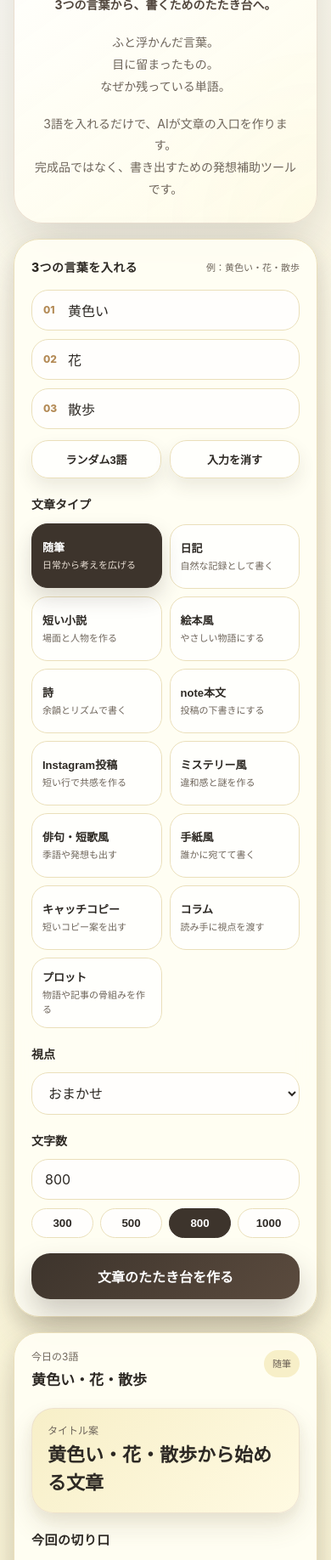
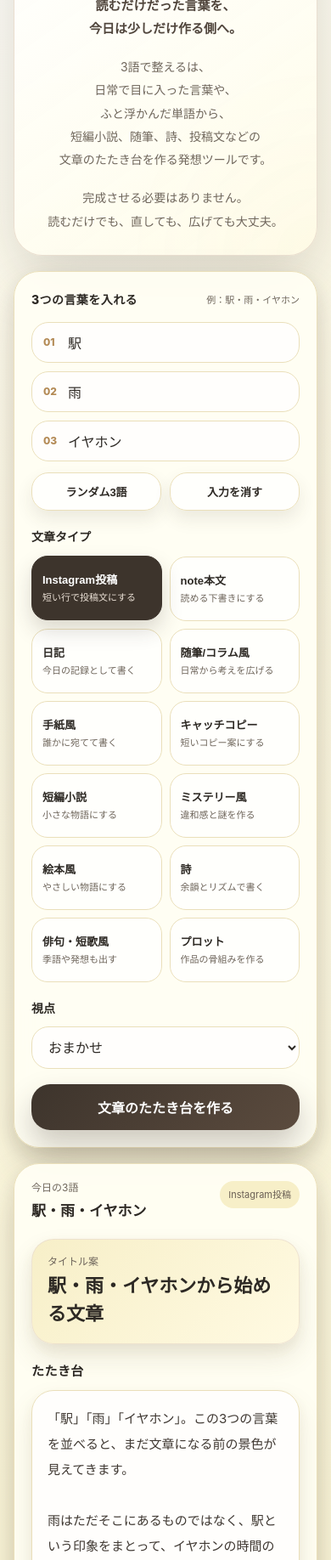
Before and after one commit to aoki219-stack/3go-de-totonou-netlify, a website: page index.html in a window 390 px wide. Shown: the part 164-2000 px from the top of the page at 85% size. Drawn offline with Linux system fonts and the light colour scheme.

Commit message:
Update index.html

```diff
--- a/index.html
+++ b/index.html
@@ -72,16 +72,18 @@
 
     .tagline {
       margin:0;
-      font-size:14px;
+      font-size:15px;
       color:#51463d;
-      font-weight:650;
+      font-weight:700;
+      line-height:1.8;
     }
 
     .lead {
       margin:18px auto 0;
       font-size:14px;
       color:var(--sub);
-      max-width:350px;
+      max-width:360px;
+      line-height:1.95;
     }
 
     .panel {
@@ -220,29 +222,6 @@
       margin-bottom:8px;
     }
 
-    .length-row {
-      display:grid;
-      grid-template-columns:repeat(4,1fr);
-      gap:8px;
-      margin-top:10px;
-    }
-
-    .length-btn {
-      border:1px solid var(--thin);
-      border-radius:999px;
-      background:rgba(255,255,255,.72);
-      padding:9px 4px;
-      font-weight:800;
-      cursor:pointer;
-      color:var(--ink);
-    }
-
-    .length-btn.active {
-      background:var(--deep);
-      color:white;
-      border-color:var(--deep);
-    }
-
     .main-btn {
       width:100%;
       margin-top:18px;
@@ -359,14 +338,6 @@
       letter-spacing:.03em;
     }
 
-    .body-text {
-      margin:0;
-      font-size:14px;
-      color:#4f473f;
-      line-height:1.95;
-      white-space:pre-line;
-    }
-
     .draft {
       border:1px solid var(--thin);
       border-radius:26px;
@@ -382,20 +353,34 @@
       box-shadow:0 16px 30px rgba(120,98,58,.13),0 6px 14px rgba(120,98,58,.06);
     }
 
-    .alt-list {
+    .hint-box {
+      border:1px solid var(--thin);
+      border-radius:24px;
+      background:rgba(255,255,255,.65);
+      padding:15px;
       display:grid;
-      gap:8px;
-      margin-top:8px;
+      gap:10px;
     }
 
-    .alt-item {
-      border:1px solid var(--thin);
-      border-radius:18px;
-      background:rgba(255,255,255,.65);
-      padding:10px 12px;
+    .hint-item {
+      border-top:1px solid rgba(232,220,205,.9);
+      padding-top:10px;
       font-size:13px;
       color:#4f473f;
-      line-height:1.7;
+      line-height:1.8;
+      white-space:pre-line;
+    }
+
+    .hint-item:first-child {
+      border-top:none;
+      padding-top:0;
+    }
+
+    .hint-item b {
+      display:block;
+      color:var(--deep);
+      font-size:12px;
+      margin-bottom:4px;
     }
 
     .save-card {
@@ -446,6 +431,13 @@
       display:grid;
       gap:10px;
       margin-top:12px;
+    }
+
+    .history-note {
+      margin:-4px 0 10px;
+      color:var(--sub);
+      font-size:11px;
+      line-height:1.7;
     }
 
     .history-item {
@@ -507,10 +499,6 @@
       .row-buttons {
         grid-template-columns:1fr;
       }
-
-      .length-row {
-        grid-template-columns:repeat(2,1fr);
-      }
     }
   </style>
 </head>
@@ -518,38 +506,46 @@
 <body>
   <main class="phone">
     <section class="hero">
-      <div class="badge">✨ 3語から文章の入口を作る｜v3.1</div>
+      <div class="badge">✨ 3語から文章の入口を作る｜v3.2</div>
       <h1>3語で整える</h1>
-      <p class="tagline">3つの言葉から、書くためのたたき台へ。</p>
+
+      <p class="tagline">
+        読むだけだった言葉を、<br>
+        今日は少しだけ作る側へ。
+      </p>
+
       <p class="lead">
-        ふと浮かんだ言葉。<br>
-        目に留まったもの。<br>
-        なぜか残っている単語。
+        3語で整えるは、<br>
+        日常で目に入った言葉や、<br>
+        ふと浮かんだ単語から、<br>
+        短編小説、随筆、詩、投稿文などの<br>
+        文章のたたき台を作る発想ツールです。
       </p>
+
       <p class="lead">
-        3語を入れるだけで、AIが文章の入口を作ります。<br>
-        完成品ではなく、書き出すための発想補助ツールです。
+        完成させる必要はありません。<br>
+        読むだけでも、直しても、広げても大丈夫。
       </p>
     </section>
 
     <section class="panel">
       <div class="panel-head">
         <p class="title">3つの言葉を入れる</p>
-        <span class="hint">例：黄色い・花・散歩</span>
+        <span class="hint">例：駅・雨・イヤホン</span>
       </div>
 
       <div class="inputs">
         <label class="input-wrap">
           <span>01</span>
-          <input id="word1" value="黄色い" placeholder="例：雨">
+          <input id="word1" value="駅" placeholder="例：雨">
         </label>
         <label class="input-wrap">
           <span>02</span>
-          <input id="word2" value="花" placeholder="例：コンビニ">
+          <input id="word2" value="雨" placeholder="例：コンビニ">
         </label>
         <label class="input-wrap">
           <span>03</span>
-          <input id="word3" value="散歩" placeholder="例：ため息">
+          <input id="word3" value="イヤホン" placeholder="例：ため息">
         </label>
       </div>
 
@@ -561,19 +557,42 @@
       <div class="field">
         <label>文章タイプ</label>
         <div class="option-grid">
-          <button class="option active" data-genre="随筆"><b>随筆</b><span>日常から考えを広げる</span></button>
-          <button class="option" data-genre="日記"><b>日記</b><span>自然な記録として書く</span></button>
-          <button class="option" data-genre="短い小説"><b>短い小説</b><span>場面と人物を作る</span></button>
-          <button class="option" data-genre="絵本風"><b>絵本風</b><span>やさしい物語にする</span></button>
-          <button class="option" data-genre="詩"><b>詩</b><span>余韻とリズムで書く</span></button>
-          <button class="option" data-genre="note本文"><b>note本文</b><span>投稿の下書きにする</span></button>
-          <button class="option" data-genre="Instagram投稿"><b>Instagram投稿</b><span>短い行で共感を作る</span></button>
-          <button class="option" data-genre="ミステリー風"><b>ミステリー風</b><span>違和感と謎を作る</span></button>
-          <button class="option" data-genre="俳句・短歌風"><b>俳句・短歌風</b><span>季語や発想も出す</span></button>
-          <button class="option" data-genre="手紙風"><b>手紙風</b><span>誰かに宛てて書く</span></button>
-          <button class="option" data-genre="キャッチコピー"><b>キャッチコピー</b><span>短いコピー案を出す</span></button>
-          <button class="option" data-genre="コラム"><b>コラム</b><span>読み手に視点を渡す</span></button>
-          <button class="option" data-genre="プロット"><b>プロット</b><span>物語や記事の骨組みを作る</span></button>
+          <button class="option active" data-genre="Instagram投稿">
+            <b>Instagram投稿</b><span>短い行で投稿文にする</span>
+          </button>
+          <button class="option" data-genre="note本文">
+            <b>note本文</b><span>読める下書きにする</span>
+          </button>
+          <button class="option" data-genre="日記">
+            <b>日記</b><span>今日の記録として書く</span>
+          </button>
+          <button class="option" data-genre="随筆/コラム風">
+            <b>随筆/コラム風</b><span>日常から考えを広げる</span>
+          </button>
+          <button class="option" data-genre="手紙風">
+            <b>手紙風</b><span>誰かに宛てて書く</span>
+          </button>
+          <button class="option" data-genre="キャッチコピー">
+            <b>キャッチコピー</b><span>短いコピー案にする</span>
+          </button>
+          <button class="option" data-genre="短編小説">
+            <b>短編小説</b><span>小さな物語にする</span>
+          </button>
+          <button class="option" data-genre="ミステリー風">
+            <b>ミステリー風</b><span>違和感と謎を作る</span>
+          </button>
+          <button class="option" data-genre="絵本風">
+            <b>絵本風</b><span>やさしい物語にする</span>
+          </button>
+          <button class="option" data-genre="詩">
+            <b>詩</b><span>余韻とリズムで書く</span>
+          </button>
+          <button class="option" data-genre="俳句・短歌風">
+            <b>俳句・短歌風</b><span>季語や発想も出す</span>
+          </button>
+          <button class="option" data-genre="プロット">
+            <b>プロット</b><span>作品の骨組みを作る</span>
+          </button>
         </div>
       </div>
 
@@ -581,25 +600,9 @@
         <label for="viewpoint">視点</label>
         <select id="viewpoint">
           <option>おまかせ</option>
-          <option>自分目線</option>
-          <option>第三者目線</option>
-          <option>未来の自分</option>
-          <option>過去の自分</option>
-          <option>子どもの目線</option>
-          <option>通りすがりの人</option>
-          <option>物の目線</option>
+          <option>一人称</option>
+          <option>三人称</option>
         </select>
-      </div>
-
-      <div class="field">
-        <label for="lengthInput">文字数</label>
-        <input id="lengthInput" type="number" min="100" max="1000" step="50" value="800">
-        <div class="length-row">
-          <button class="length-btn" data-length="300">300</button>
-          <button class="length-btn" data-length="500">500</button>
-          <button class="length-btn active" data-length="800">800</button>
-          <button class="length-btn" data-length="1000">1000</button>
-        </div>
       </div>
 
       <button id="generateBtn" class="main-btn" onclick="generate()">文章のたたき台を作る</button>
@@ -611,19 +614,14 @@
         <div class="words-row">
           <div>
             <span class="small-label">今日の3語</span>
-            <div id="todayWords" class="words">黄色い・花・散歩</div>
+            <div id="todayWords" class="words">駅・雨・イヤホン</div>
           </div>
-          <span id="genreChip" class="chip">随筆</span>
+          <span id="genreChip" class="chip">Instagram投稿</span>
         </div>
 
         <div class="type-box">
           <span class="small-label">タイトル案</span>
-          <h2 id="title">黄色い花と散歩の途中</h2>
-        </div>
-
-        <div class="section">
-          <h3>今回の切り口</h3>
-          <p id="angle" class="body-text"></p>
+          <h2 id="title">雨の駅で、イヤホンを外す</h2>
         </div>
 
         <div class="section">
@@ -632,13 +630,8 @@
         </div>
 
         <div class="section">
-          <h3>発想メモ</h3>
-          <p id="hintText" class="body-text"></p>
-        </div>
-
-        <div class="section">
-          <h3>別の切り口</h3>
-          <div id="altIdeas" class="alt-list"></div>
+          <h3>広げるヒント</h3>
+          <div id="hints" class="hint-box"></div>
         </div>
 
         <div class="actions">
@@ -651,7 +644,7 @@
 
       <section id="saveCard" class="save-card">
         <span class="small-label">SNS保存カード</span>
-        <div id="cardWords" class="words">黄色い・花・散歩</div>
+        <div id="cardWords" class="words">駅・雨・イヤホン</div>
         <h2 id="cardTitle">3語で整える</h2>
         <p id="cardMain">言葉から文章の入口を作る。</p>
         <div id="cardSub" class="line">3語で整える</div>
@@ -663,6 +656,11 @@
         <p class="title">履歴</p>
         <button class="sub-btn danger" style="width:auto; padding:8px 12px;" onclick="clearHistory()">削除</button>
       </div>
+
+      <p class="history-note">
+        ※PCとスマホの履歴は共有されません。今使っている端末にだけ保存されます。
+      </p>
+
       <div id="history" class="history-list"></div>
     </section>
 
@@ -677,12 +675,12 @@
   <script>
     const API_URL = "https://tiny-frog-e071.aoki219.workers.dev";
 
-    let selectedGenre = "随筆";
+    let selectedGenre = "Instagram投稿";
     let currentResult = null;
 
     const randomPool = {
       color: ["黄色い", "白い", "青い", "赤い", "透明な", "薄暗い", "淡い", "まぶしい", "くすんだ", "銀色の"],
-      object: ["花", "鍵", "コーヒー", "靴", "看板", "窓", "手紙", "レシート", "傘", "時計", "椅子", "ノート"],
+      object: ["花", "鍵", "コーヒー", "靴", "看板", "窓", "手紙", "レシート", "傘", "時計", "椅子", "ノート", "イヤホン"],
       scene: ["散歩", "駅", "帰り道", "コンビニ", "ベンチ", "雨", "朝", "夜", "夕方", "沈黙", "約束", "風"]
     };
 
@@ -692,14 +690,6 @@
         btn.classList.add("active");
         selectedGenre = btn.dataset.genre;
         document.getElementById("genreChip").textContent = selectedGenre;
-      });
-    });
-
-    document.querySelectorAll("[data-length]").forEach(btn => {
-      btn.addEventListener("click", () => {
-        document.querySelectorAll("[data-length]").forEach(b => b.classList.remove("active"));
-        btn.classList.add("active");
-        document.getElementById("lengthInput").value = btn.dataset.length;
       });
     });
 
@@ -741,22 +731,16 @@
       window.scrollTo({ top: 0, behavior: "smooth" });
     }
 
-    function getLength() {
-      const value = Number(document.getElementById("lengthInput").value || 800);
-      return Math.max(100, Math.min(1000, value));
-    }
-
     function fallbackResult(words) {
       const [a, b, c] = words;
+
       return {
         title: `${a}・${b}・${c}から始める文章`,
-        angle: `「${a}」を印象、「${b}」を中心、「${c}」を場面としてつなげる切り口です。`,
-        draft: `「${a}」「${b}」「${c}」。この3つの言葉を並べると、まだ文章になる前の景色が見えてきます。\n\n${b}はただそこにあるものではなく、${a}という印象をまとって、${c}の時間の中に置かれています。ここから先は、日記にも、物語にも、短い投稿にもできます。\n\n大事なのは、この3語を正しく説明することではなく、自分では選ばなかった角度から文章を始めてみることです。`,
-        hint: "完成品として使うより、この中の一文や切り口を拾って、自分の文章に育てるのがおすすめです。",
-        altIdeas: [
-          `${a}を感情の色として書く`,
-          `${b}を語り手にして書く`,
-          `${c}の途中で起きた小さな出来事にする`
+        draft: `「${a}」「${b}」「${c}」。この3つの言葉を並べると、まだ文章になる前の景色が見えてきます。\n\n${b}はただそこにあるものではなく、${a}という印象をまとって、${c}の時間の中に置かれています。\n\nここから先は、投稿にも、物語にも、短い詩にもできます。大事なのは、この3語を正しく説明することではなく、自分では選ばなかった角度から文章を始めてみることです。`,
+        hints: [
+          `今回の切り口：${a}を印象、${b}を中心、${c}を場面としてつなげています。`,
+          `書き直すなら：${b}をもっと具体的な場面にすると、文章に厚みが出ます。`,
+          `別の方向：${c}を結末やオチのきっかけにすると、違う文章に育てられます。`
         ],
         cardTitle: "3語で整える",
         cardMain: `${a}・${b}・${c}から文章の入口を作る。`,
@@ -771,24 +755,28 @@
       document.getElementById("todayWords").textContent = joined;
       document.getElementById("genreChip").textContent = selectedGenre;
       document.getElementById("title").textContent = result.title || "";
-      document.getElementById("angle").textContent = result.angle || "";
       document.getElementById("draft").textContent = result.draft || "";
-      document.getElementById("hintText").textContent = result.hint || "";
 
-      const altRoot = document.getElementById("altIdeas");
-      const alts = Array.isArray(result.altIdeas) ? result.altIdeas : [];
-      altRoot.innerHTML = alts.map(x => `<div class="alt-item">${escapeHtml(x)}</div>`).join("");
+      const hintsRoot = document.getElementById("hints");
+      const hints = Array.isArray(result.hints) ? result.hints : [];
+
+      const labels = ["今回の切り口", "書き直すなら", "別の方向"];
+      hintsRoot.innerHTML = hints.map((text, index) => `
+        <div class="hint-item">
+          <b>${escapeHtml(labels[index] || "ヒント")}</b>
+          ${escapeHtml(text)}
+        </div>
+      `).join("");
 
       document.getElementById("cardWords").textContent = joined;
       document.getElementById("cardTitle").textContent = result.cardTitle || result.title || "3語で整える";
-      document.getElementById("cardMain").textContent = result.cardMain || result.angle || "";
+      document.getElementById("cardMain").textContent = result.cardMain || "";
       document.getElementById("cardSub").textContent = result.cardSub || "3語で整える";
 
       currentResult = {
         words,
         genre: selectedGenre,
         viewpoint: document.getElementById("viewpoint").value,
-        length: getLength(),
         ...result,
         createdAt: new Date().toISOString()
       };
@@ -824,7 +812,6 @@
             words,
             genre: selectedGenre,
             viewpoint: document.getElementById("viewpoint").value,
-            length: getLength(),
             retry
           })
         });
@@ -850,6 +837,7 @@
 
     function currentText() {
       const r = currentResult || {};
+      const hints = Array.isArray(r.hints) ? r.hints : [];
 
       return [
         "3語：",
@@ -861,23 +849,14 @@
         "視点：",
         r.viewpoint || document.getElementById("viewpoint").value,
         "",
-        "文字数：",
-        String(r.length || getLength()),
-        "",
         "タイトル案：",
         r.title || "",
-        "",
-        "今回の切り口：",
-        r.angle || "",
         "",
         "たたき台：",
         r.draft || "",
         "",
-        "発想メモ：",
-        r.hint || "",
-        "",
-        "別の切り口：",
-        (r.altIdeas || []).map((x, i) => `${i + 1}. ${x}`).join("\n")
+        "広げるヒント：",
+        hints.map((x, i) => `${i + 1}. ${x}`).join("\n")
       ].join("\n");
     }
 
@@ -992,10 +971,10 @@
 
     function saveToHistory(item) {
       const history = getHistory();
-      const signature = `${item.words.join("・")}__${item.genre}__${item.viewpoint}__${item.length}`;
+      const signature = `${item.words.join("・")}__${item.genre}__${item.viewpoint}`;
 
       const filtered = history.filter(old => {
-        const oldSignature = `${(old.words || []).join("・")}__${old.genre}__${old.viewpoint}__${old.length}`;
+        const oldSignature = `${(old.words || []).join("・")}__${old.genre}__${old.viewpoint}`;
         return oldSignature !== signature;
       });
 
@@ -1034,18 +1013,13 @@
       if (!item) return;
 
       setWords(item.words || ["", "", ""]);
-      selectedGenre = item.genre || "随筆";
+      selectedGenre = item.genre || "Instagram投稿";
 
       document.querySelectorAll("[data-genre]").forEach(btn => {
         btn.classList.toggle("active", btn.dataset.genre === selectedGenre);
       });
 
       document.getElementById("viewpoint").value = item.viewpoint || "おまかせ";
-      document.getElementById("lengthInput").value = item.length || 800;
-
-      document.querySelectorAll("[data-length]").forEach(btn => {
-        btn.classList.toggle("active", btn.dataset.length === String(item.length || 800));
-      });
 
       setResult(item.words, item, { saveHistory: false });
       document.getElementById("result").scrollIntoView({ behavior: "smooth", block: "start" });
@@ -1074,8 +1048,8 @@
     }
 
     setResult(
-      ["黄色い", "花", "散歩"],
-      fallbackResult(["黄色い", "花", "散歩"]),
+      ["駅", "雨", "イヤホン"],
+      fallbackResult(["駅", "雨", "イヤホン"]),
       { saveHistory: false }
     );
 
```
